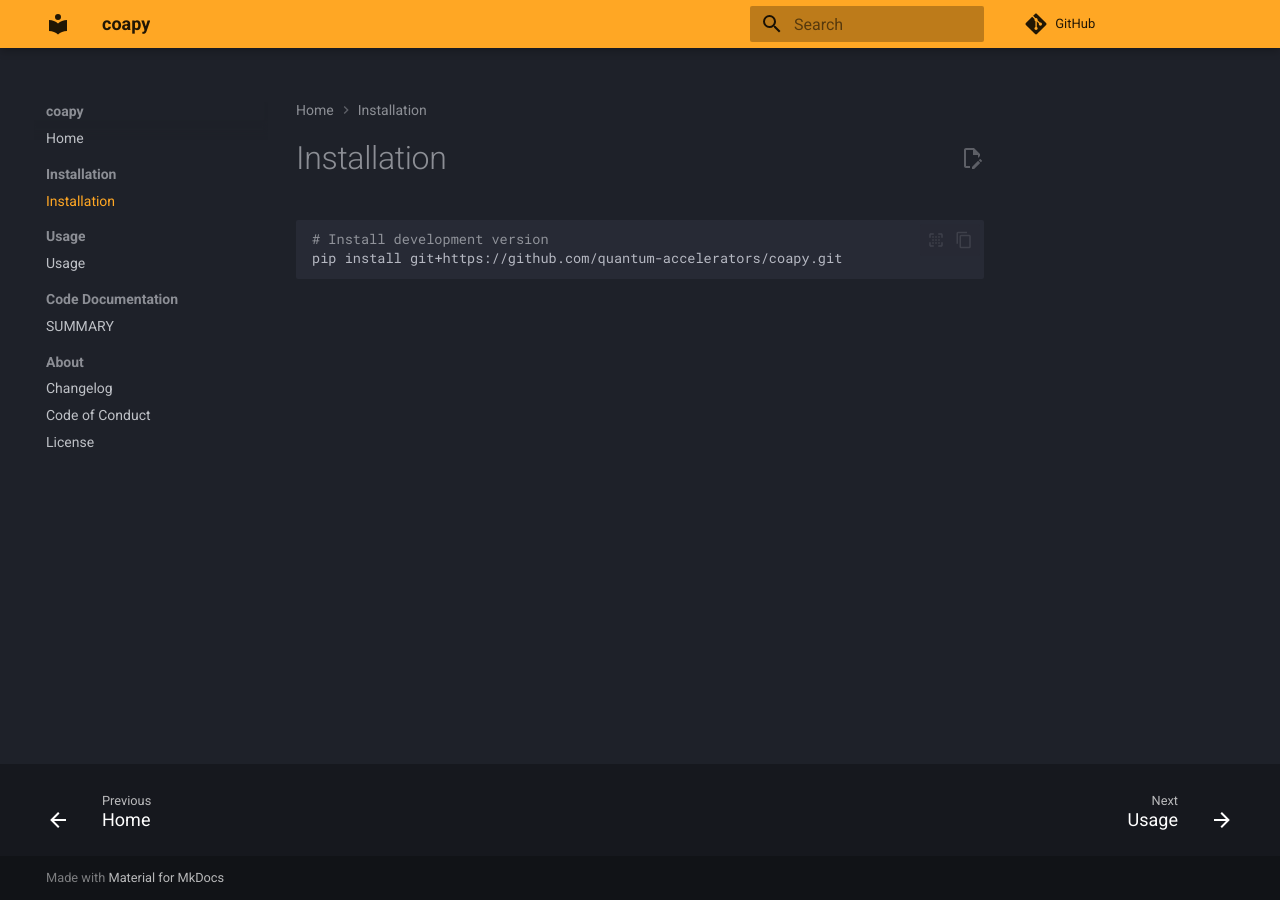
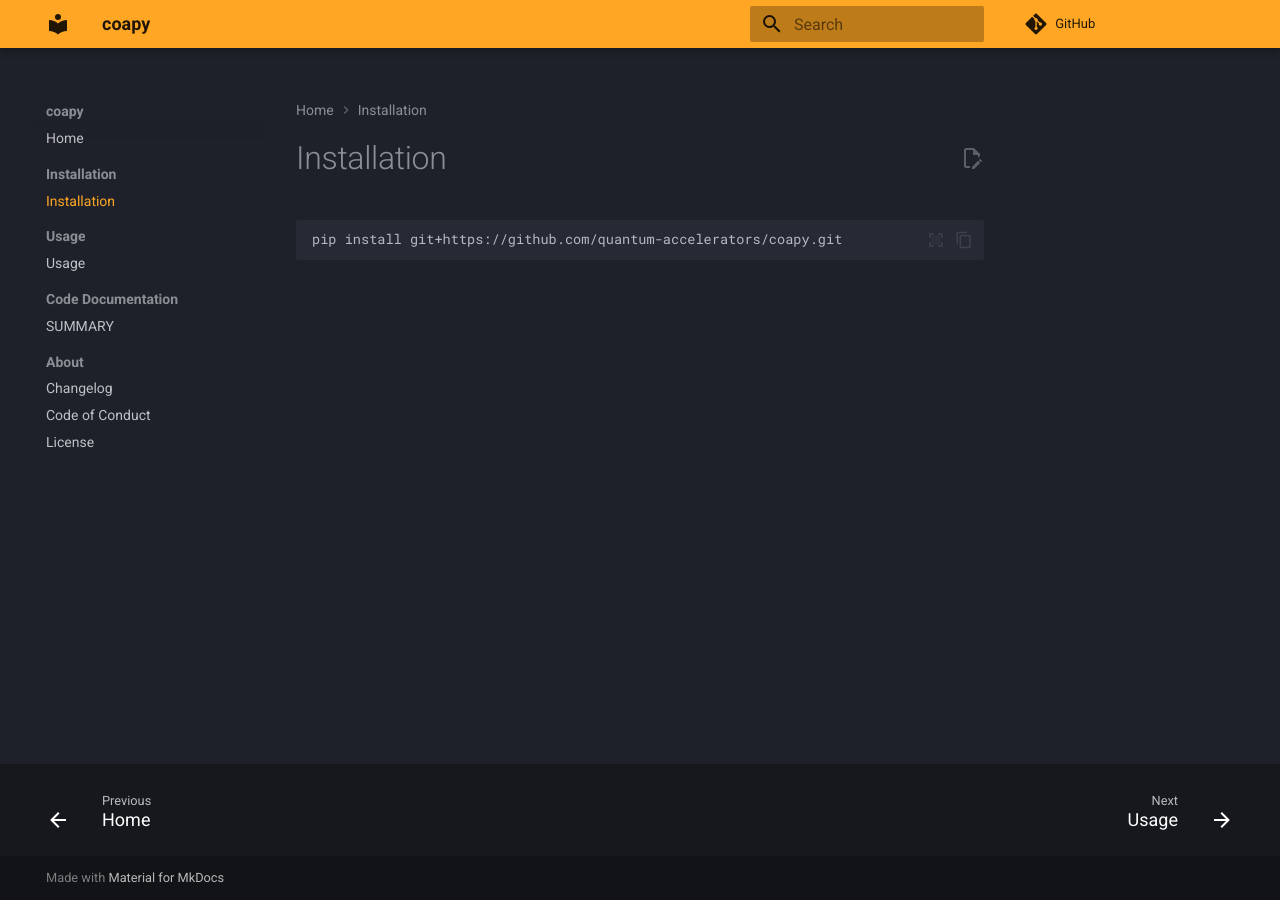
Before and after one commit to Andrew-S-Rosen/coapy, an MkDocs documentation site: the page built from docs/install.md, in a window 1280 px wide. Built offline with MkDocs 1.6.1 and Material for MkDocs 9.7.7, drawn with Linux system fonts in a browser that asks for light colours; plug-ins that fetch from the network failed and are left out; comment, search, counter and statistics services are not loaded.

Commit message:
Update install.md

````diff
--- a/docs/install.md
+++ b/docs/install.md
@@ -1,6 +1,5 @@
 # Installation
 
 ```bash
-# Install development version
 pip install git+https://github.com/quantum-accelerators/coapy.git
 ```
````
